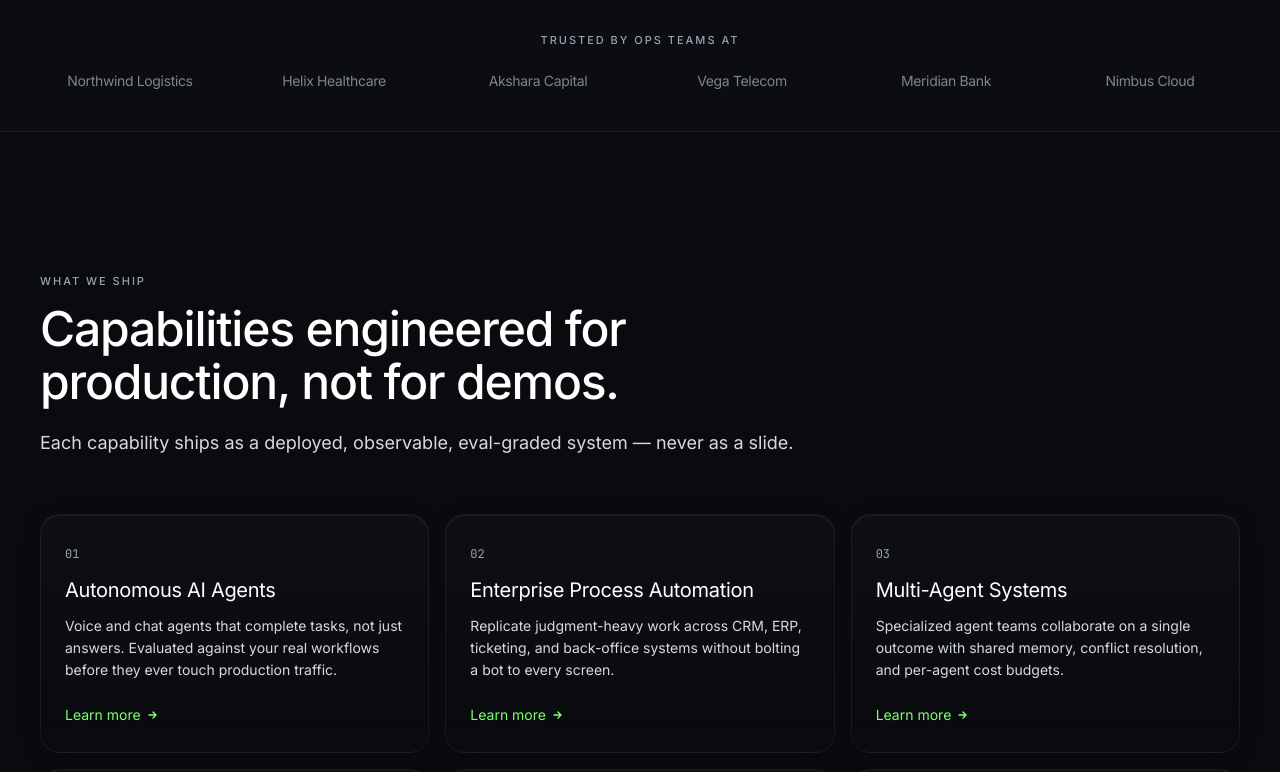
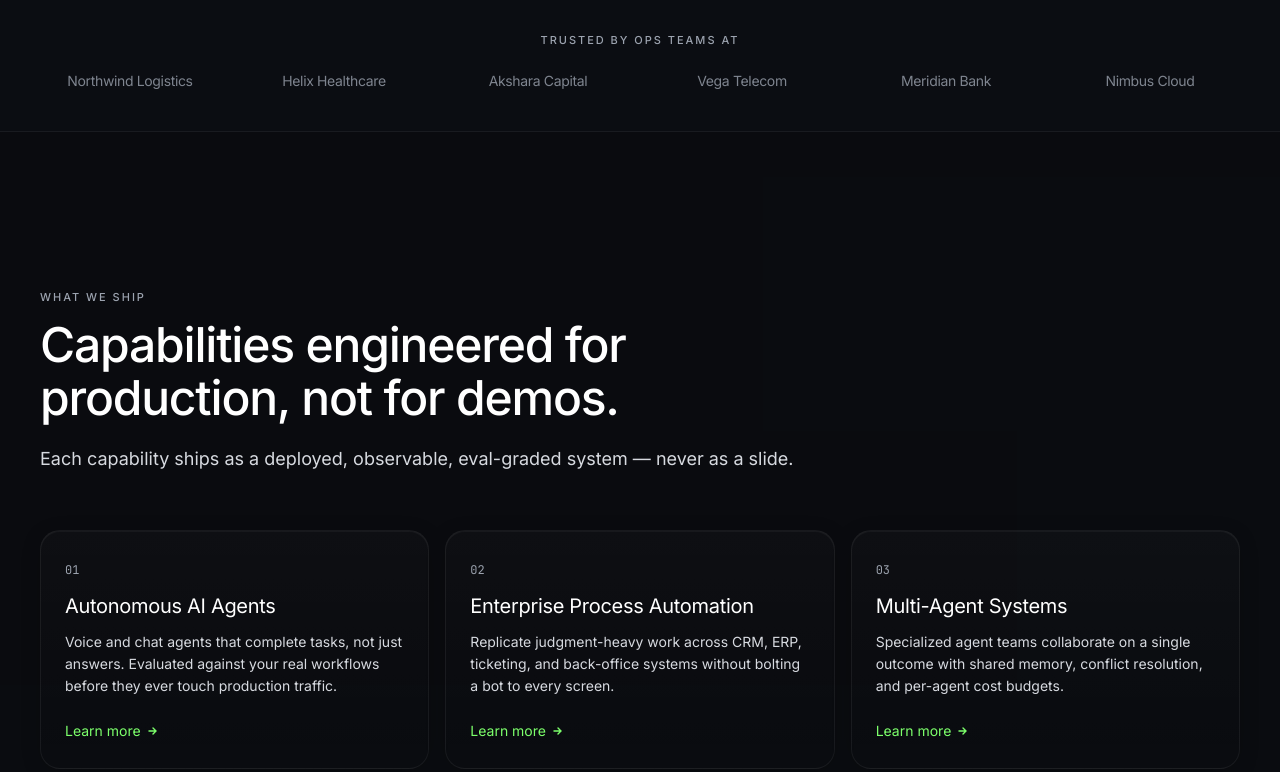
Before and after one commit to advyay/advyay_website, a Next.js app in the folder frontend/: page / in a window 1280 px wide. Shown: the part 840-1612 px from the top of the page. Built offline with nearby package versions, Linux system fonts and the light colour scheme.

Commit message:
style: increase section padding and add subtle background overlay

```diff
--- a/frontend/styles/globals.css
+++ b/frontend/styles/globals.css
@@ -103,7 +103,7 @@
   }
 
   .section {
-    @apply py-20 md:py-28 lg:py-36;
+    @apply py-24 md:py-32 lg:py-40 bg-ink-800/10;
   }
 
   .section-divider {
```
